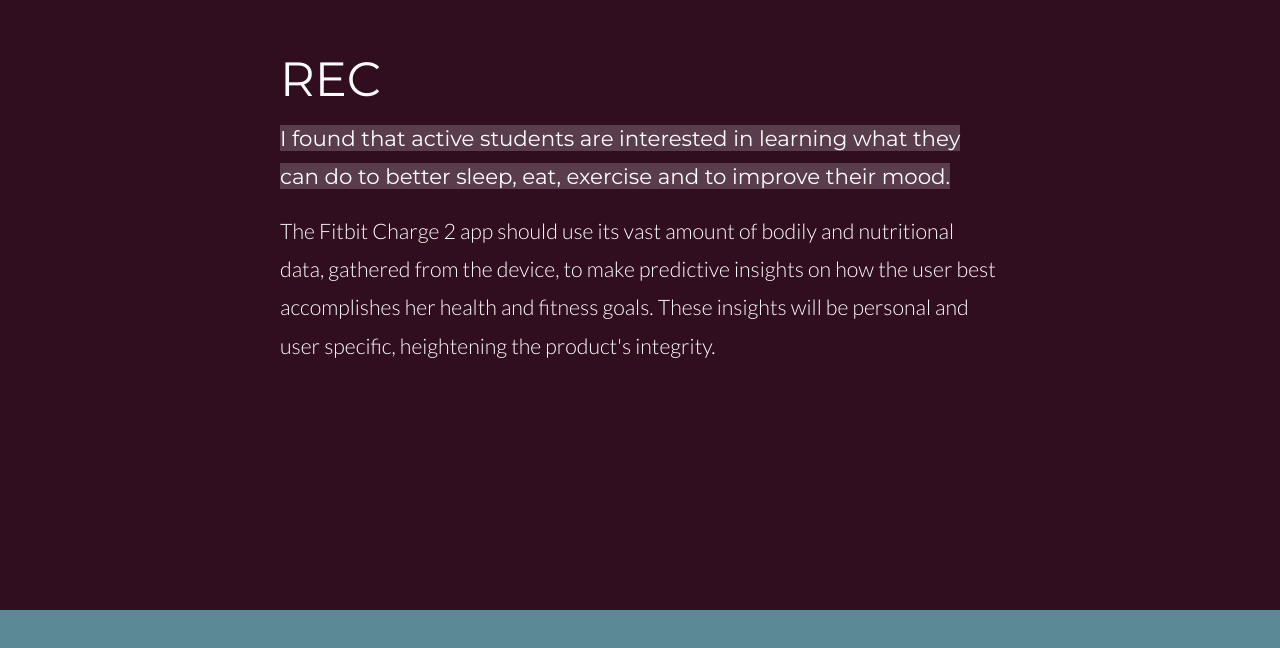
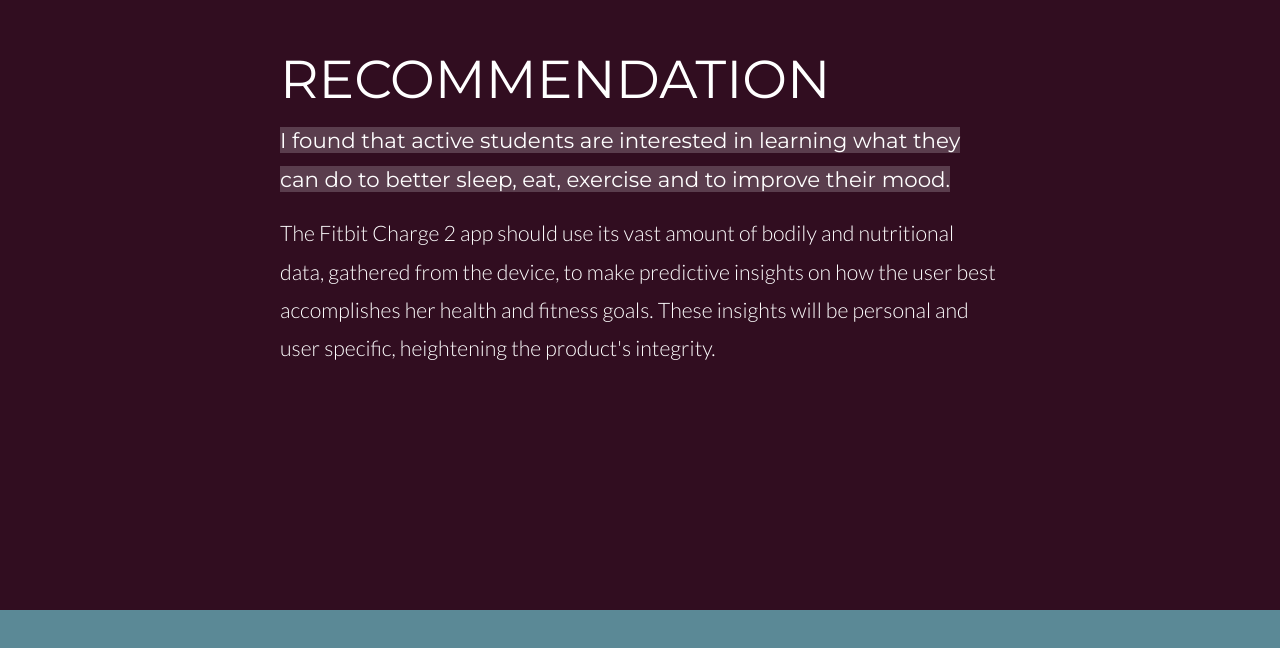
Before and after one commit to AdenaBauer-zz/productreview, a plain HTML site: page index.html in a window 1280 px wide. Shown: the part 5790-6438 px from the top of the page. Drawn offline with nearby package versions, Linux system fonts and the light colour scheme.

Commit message:
changed title size

```diff
--- a/index.html
+++ b/index.html
@@ -128,7 +128,7 @@
         <section class="panel panelRec" data-section-name="recommendation">
             <div class="inner">
                 <div class="content">
-                    <h2>REC</h2><br>
+                    <h2 style="font-size:40pt;">RECOMMENDATION</h2><br>
                     <p>
                     <span class="highlight">I found that active students are interested in learning what they can do to better sleep, eat, exercise and to improve their mood.</span> </p><br>
                     <p>The Fitbit Charge 2 app should use its vast amount of bodily and nutritional data, gathered from the device, to make predictive insights on how the user best accomplishes her health and fitness goals. These insights will be personal and user specific, heightening the product's integrity.</p>
```
